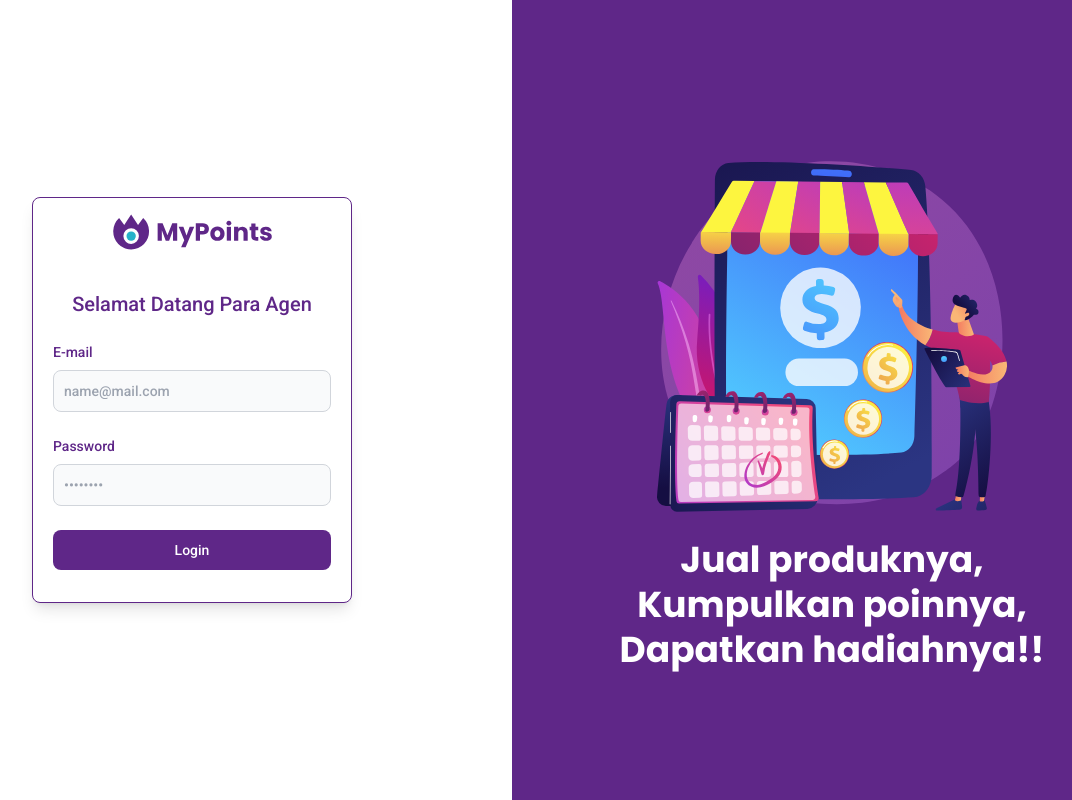
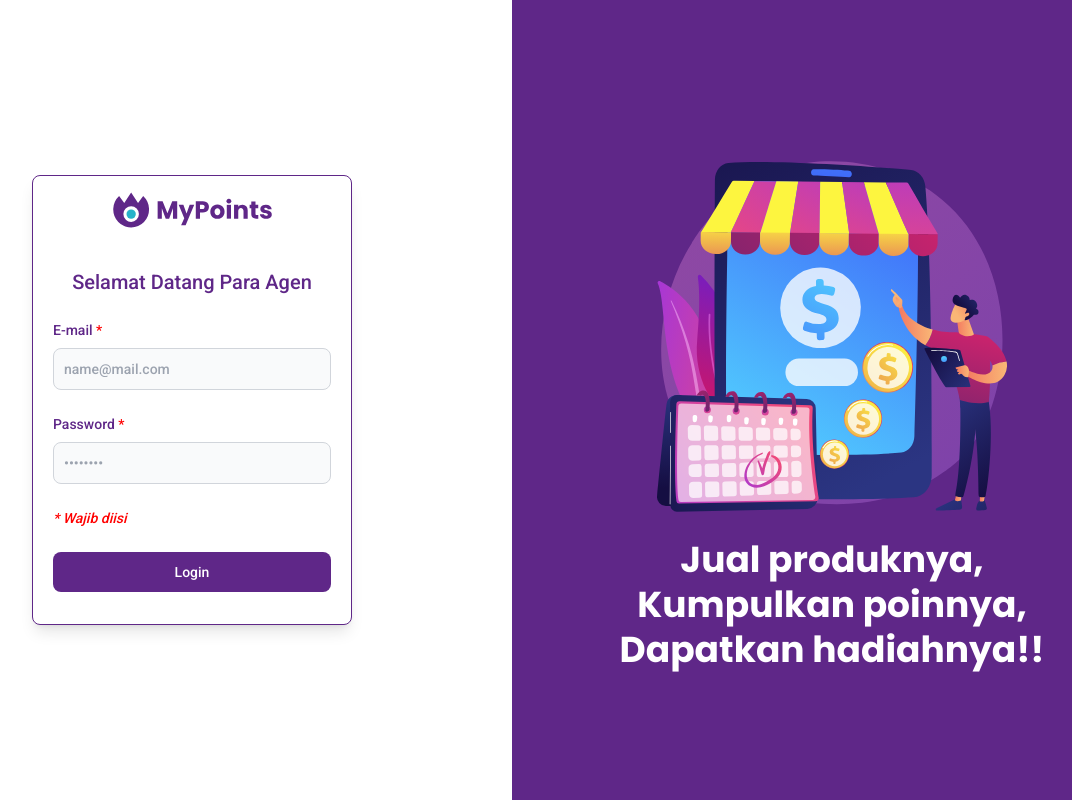
Before and after one commit to yossdev/mypoints-client, a React (Create React App) app: page /login in a window 1280 px wide. Shown: the whole page, without its empty margins (128-1200 px from the left). Built offline with nearby package versions, Linux system fonts and the light colour scheme; no server answers.

Commit message:
add warning wajib diisi

```diff
--- a/src/components/UI/organisms/Claim/index.jsx
+++ b/src/components/UI/organisms/Claim/index.jsx
@@ -144,7 +144,7 @@ const Claim = (props) => {
                   className="block uppercase tracking-wide text-gray-700 text-xs font-bold mb-2"
                   htmlFor="grid-state"
                 >
-                  Product
+                  Product <span className="text-red">*</span>
                 </label>
                 <div className="relative">
                   <select
@@ -175,7 +175,7 @@ const Claim = (props) => {
                   className="block uppercase tracking-wide text-gray-700 text-xs font-bold mb-2"
                   htmlFor="grid-last-name"
                 >
-                  Quantity
+                  Quantity <span className="text-red">*</span>
                 </label>
                 <input
                   onChange={handleQty}
@@ -195,7 +195,7 @@ const Claim = (props) => {
                   className="uppercase tracking-wide text-gray-700 text-xs font-bold mr-4 mb-2"
                   htmlFor="grid-password"
                 >
-                  Faktur
+                  Faktur <span className="text-red">*</span>
                 </label>
                 <input
                   className="inline font-light"
@@ -214,6 +214,8 @@ const Claim = (props) => {
                 className="inline w-6 ml-1 mb-1 rounded-full"
               />
             </p>
+
+            <div className="mt-8 text-sm text-red italic">* Wajib diisi</div>
 
             {error ? (
               <div className="mt-6 text-sm text-center text-red italic">
--- a/src/components/UI/organisms/Profile/EditProfile.jsx
+++ b/src/components/UI/organisms/Profile/EditProfile.jsx
@@ -49,7 +49,7 @@ const EditProfile = (props) => {
             className="block mb-2 text-sm font-bold text-purple font-roboto"
             htmlFor="email"
           >
-            Nama Agen
+            Nama Agent <span className="text-red">*</span>
           </label>
           <input
             name="name"
@@ -63,7 +63,7 @@ const EditProfile = (props) => {
 
         <div className="mb-4">
           <label className="block mb-2 text-sm font-bold text-purple font-roboto">
-            Email
+            Email <span className="text-red">*</span>
           </label>
           <input
             name="email"
@@ -108,6 +108,8 @@ const EditProfile = (props) => {
           </div>
         ) : null}
 
+        <div className="text-sm text-red italic">* Wajib diisi</div>
+
         <div className="flex justify-center pt-7 pb-2 border-t">
           <div className="text-center mr-6">
             <button
--- a/src/components/pages/Login/index.jsx
+++ b/src/components/pages/Login/index.jsx
@@ -89,7 +89,7 @@ const Login = () => {
               htmlFor="email"
               className="text-sm font-medium text-purple block mb-2"
             >
-              E-mail
+              E-mail <span className="text-red">*</span>
             </label>
             <input
               onChange={handleChange}
@@ -101,14 +101,14 @@ const Login = () => {
               required
             />
           </div>
+
           <div>
             <label
               htmlFor="password"
               className="text-sm font-medium text-purple block mb-2"
             >
-              Password
+              Password <span className="text-red">*</span>
             </label>
-
             <input
               onChange={handleChange}
               type="password"
@@ -120,8 +120,10 @@ const Login = () => {
             />
           </div>
 
+          <div className="my-2 text-sm text-red italic">* Wajib diisi</div>
+
           {error && (
-            <div className="text-sm text-center text-red italic">
+            <div className="my-4 text-sm text-center text-red italic">
               Email atau Password salah, silahkan coba lagi!
             </div>
           )}
```
